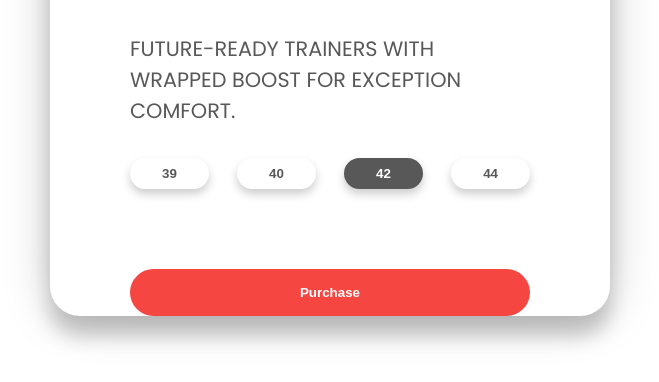
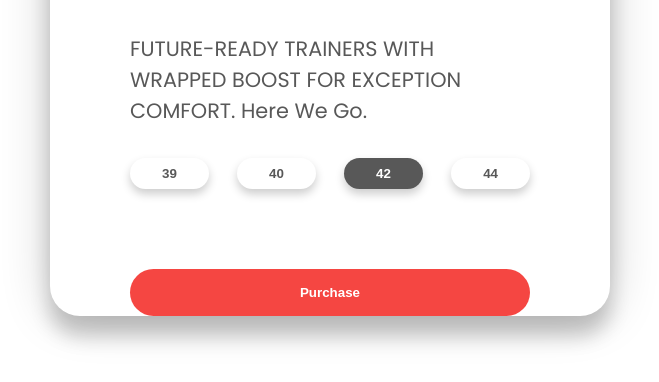
Before and after one commit to FullstackDeveshPanday/3D-card-, a plain HTML site: page index.html in a window 1280 px wide. Shown: the part 418-800 px from the top of the page, without its empty margins (310-969 px from the left). Drawn offline with Linux system fonts and the light colour scheme.

Commit message:
Devesh commit

```diff
--- a/index.html
+++ b/index.html
@@ -16,7 +16,7 @@
             </div>
             <div class="info">
                 <h1 class="title">Adidas RX</h1>
-                <h3>FUTURE-READY TRAINERS WITH WRAPPED BOOST FOR EXCEPTION COMFORT.</h3>
+                <h3>FUTURE-READY TRAINERS WITH WRAPPED BOOST FOR EXCEPTION COMFORT. Here We Go.</h3>
                 <div class="sizes">
                     <button>39</button>
                     <button>40</button>
```
